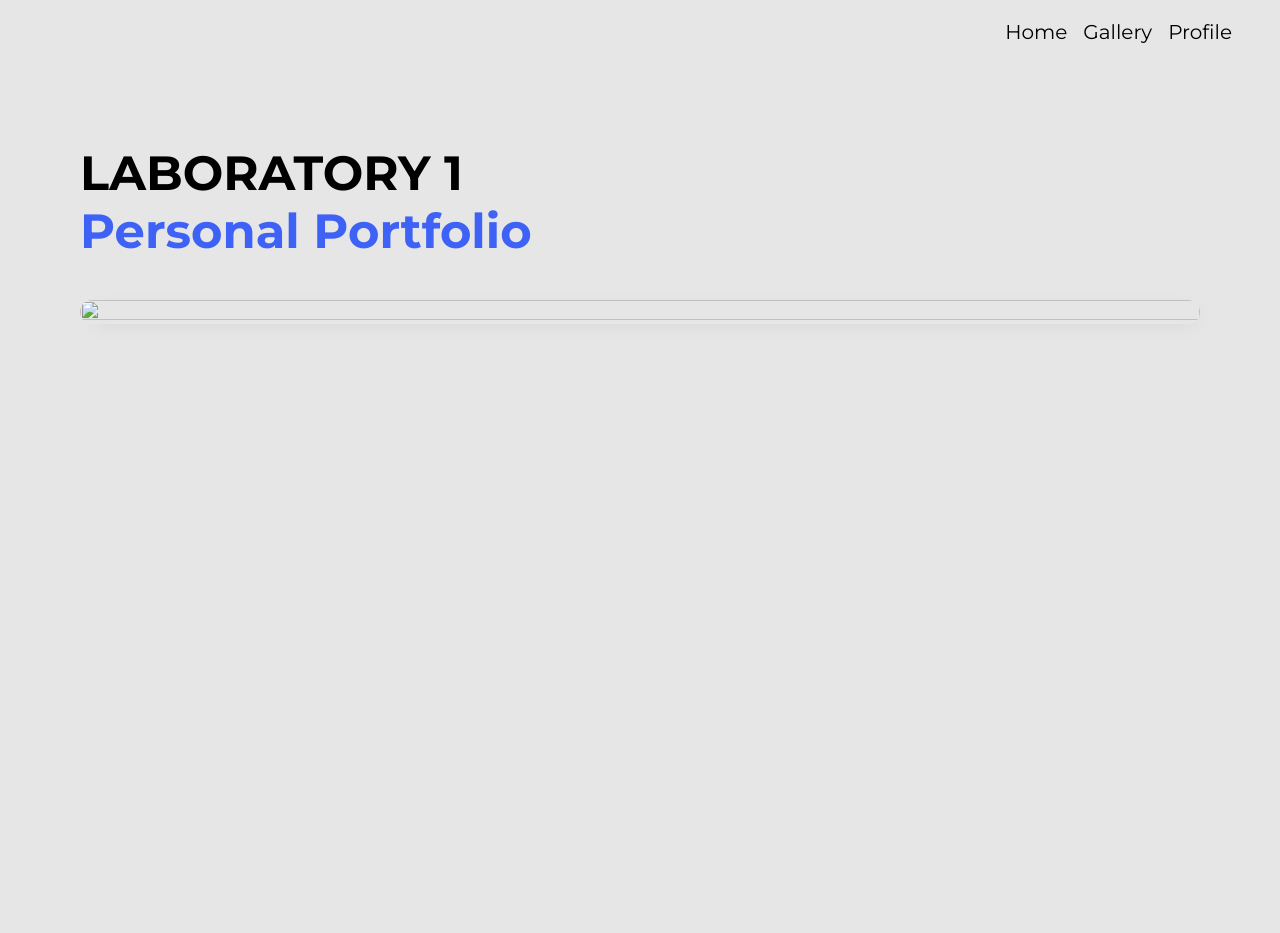
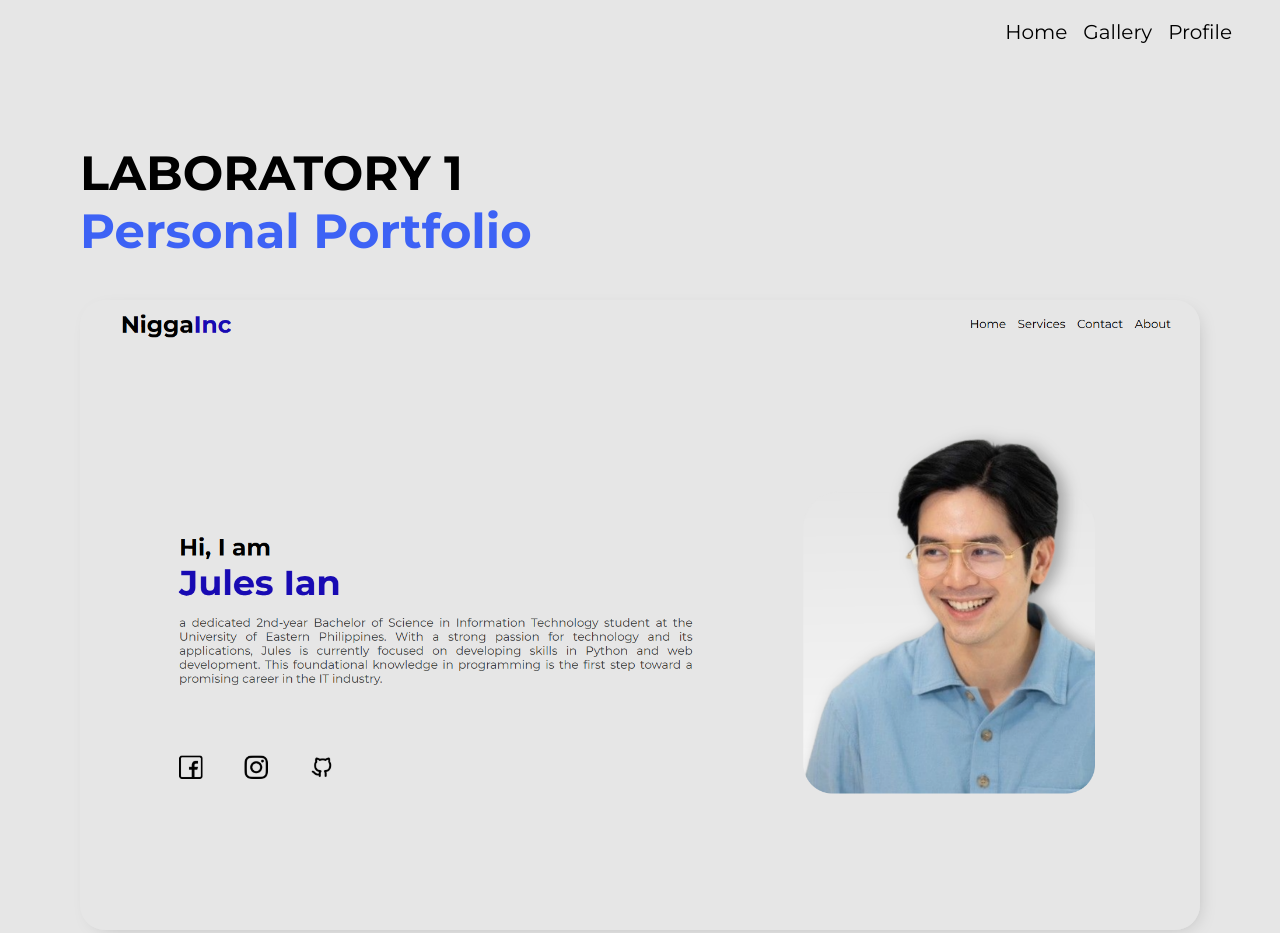
Before and after one commit to julesssssssswrld/niggasite, a plain HTML site: page personal-portfolio.html in a window 1280 px wide. Before the commit the page ends 800 px from the top, so only its background shows below. Drawn offline with Linux system fonts and the light colour scheme; the site is published under a folder, as on GitHub Pages, so addresses that start at the root find nothing.

Commit message:
Update personal-portfolio.html

```diff
--- a/personal-portfolio.html
+++ b/personal-portfolio.html
@@ -23,8 +23,9 @@
             <h1 style="color: #3d62f5;">Personal Portfolio</h1>
         </div>
         <div class="page_description page_description_gallery">
-            <img src="/Assets/Lab 1.png" alt="">
+            <img src="Assets/Lab 1.png" alt="">
         </div>
     </div>
 </body>
+
 </html>
```
